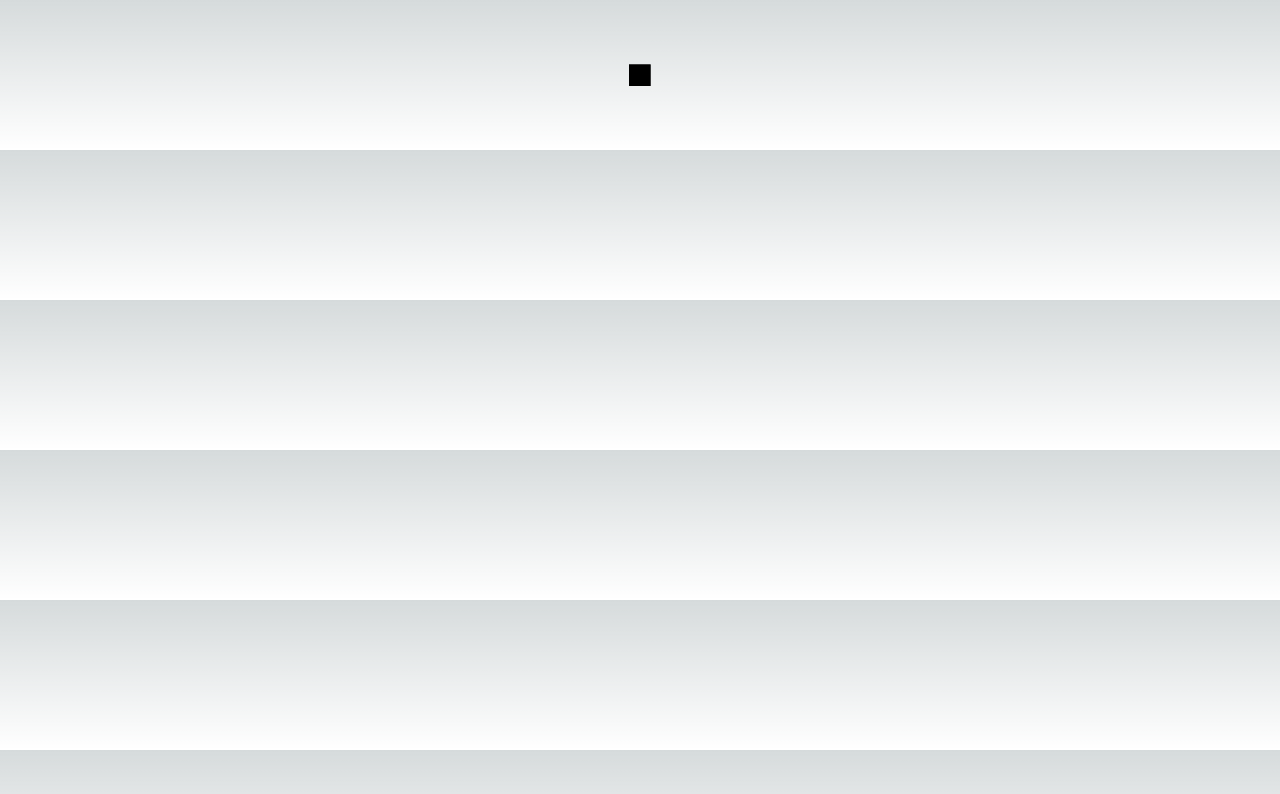
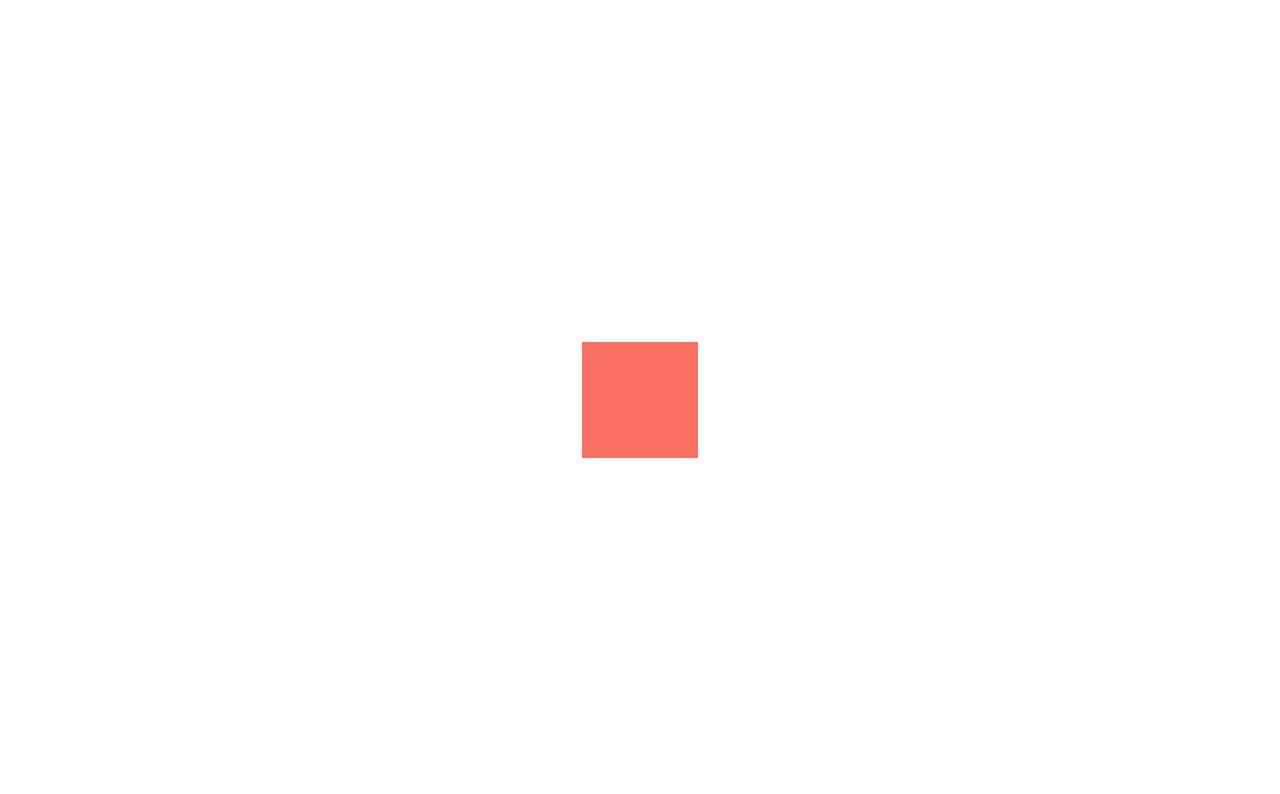
Before and after one commit to deepto98/metaverse-in-three-js, a Next.js app: page / in a window 1280 px wide. Shown: the top 794 px of the page. Built offline with nearby package versions, Linux system fonts and the light colour scheme.

Commit message:
Cleaned CSS, current state: red cube

```diff
--- a/pages/index.tsx
+++ b/pages/index.tsx
@@ -3,14 +3,18 @@ import { Canvas } from '@react-three/fiber'
 import { NextPage } from 'next'
 
 
-const Home: NextPage=()=> {
+const Home: NextPage = () => {
   return (
+    <div className='container'>
     <Canvas>
+      <ambientLight intensity={0.1} />
+      <directionalLight color="red" position={[0, 0, 5]} />
       <mesh>
         <boxGeometry />
         <meshStandardMaterial />
       </mesh>
     </Canvas>
+    </div>
   );
 };
 export default Home;
--- a/styles/globals.css
+++ b/styles/globals.css
@@ -1,107 +1,12 @@
-:root {
-  --max-width: 1100px;
-  --border-radius: 12px;
-  --font-mono: ui-monospace, Menlo, Monaco, 'Cascadia Mono', 'Segoe UI Mono',
-    'Roboto Mono', 'Oxygen Mono', 'Ubuntu Monospace', 'Source Code Pro',
-    'Fira Mono', 'Droid Sans Mono', 'Courier New', monospace;
-
-  --foreground-rgb: 0, 0, 0;
-  --background-start-rgb: 214, 219, 220;
-  --background-end-rgb: 255, 255, 255;
-
-  --primary-glow: conic-gradient(
-    from 180deg at 50% 50%,
-    #16abff33 0deg,
-    #0885ff33 55deg,
-    #54d6ff33 120deg,
-    #0071ff33 160deg,
-    transparent 360deg
-  );
-  --secondary-glow: radial-gradient(
-    rgba(255, 255, 255, 1),
-    rgba(255, 255, 255, 0)
-  );
-
-  --tile-start-rgb: 239, 245, 249;
-  --tile-end-rgb: 228, 232, 233;
-  --tile-border: conic-gradient(
-    #00000080,
-    #00000040,
-    #00000030,
-    #00000020,
-    #00000010,
-    #00000010,
-    #00000080
-  );
-
-  --callout-rgb: 238, 240, 241;
-  --callout-border-rgb: 172, 175, 176;
-  --card-rgb: 180, 185, 188;
-  --card-border-rgb: 131, 134, 135;
+html,
+body {
+  padding: 0;
+  margin: 0;
+  font-family: -apple-system, BlinkMacSystemFont, Segoe UI, Roboto, Oxygen,
+    Ubuntu, Cantarell, Fira Sans, Droid Sans, Helvetica Neue, sans-serif;
 }
 
-@media (prefers-color-scheme: dark) {
-  :root {
-    --foreground-rgb: 255, 255, 255;
-    --background-start-rgb: 0, 0, 0;
-    --background-end-rgb: 0, 0, 0;
-
-    --primary-glow: radial-gradient(rgba(1, 65, 255, 0.4), rgba(1, 65, 255, 0));
-    --secondary-glow: linear-gradient(
-      to bottom right,
-      rgba(1, 65, 255, 0),
-      rgba(1, 65, 255, 0),
-      rgba(1, 65, 255, 0.3)
-    );
-
-    --tile-start-rgb: 2, 13, 46;
-    --tile-end-rgb: 2, 5, 19;
-    --tile-border: conic-gradient(
-      #ffffff80,
-      #ffffff40,
-      #ffffff30,
-      #ffffff20,
-      #ffffff10,
-      #ffffff10,
-      #ffffff80
-    );
-
-    --callout-rgb: 20, 20, 20;
-    --callout-border-rgb: 108, 108, 108;
-    --card-rgb: 100, 100, 100;
-    --card-border-rgb: 200, 200, 200;
-  }
+.container {
+  width: "100%";
+  height: 100vh;
 }
-
-* {
-  box-sizing: border-box;
-  padding: 0;
-  margin: 0;
-}
-
-html,
-body {
-  max-width: 100vw;
-  overflow-x: hidden;
-}
-
-body {
-  color: rgb(var(--foreground-rgb));
-  background: linear-gradient(
-      to bottom,
-      transparent,
-      rgb(var(--background-end-rgb))
-    )
-    rgb(var(--background-start-rgb));
-}
-
-a {
-  color: inherit;
-  text-decoration: none;
-}
-
-@media (prefers-color-scheme: dark) {
-  html {
-    color-scheme: dark;
-  }
-}
```
